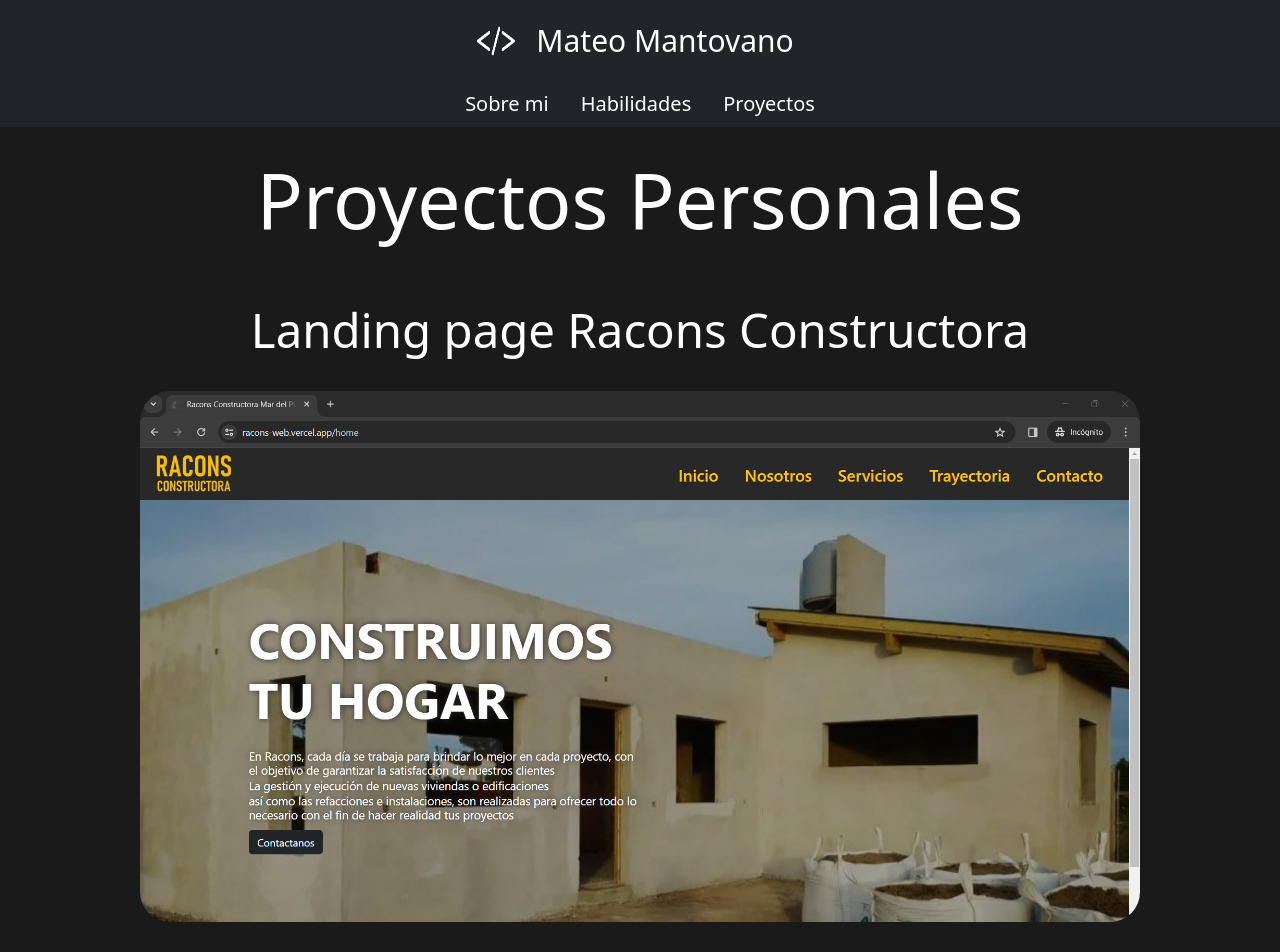
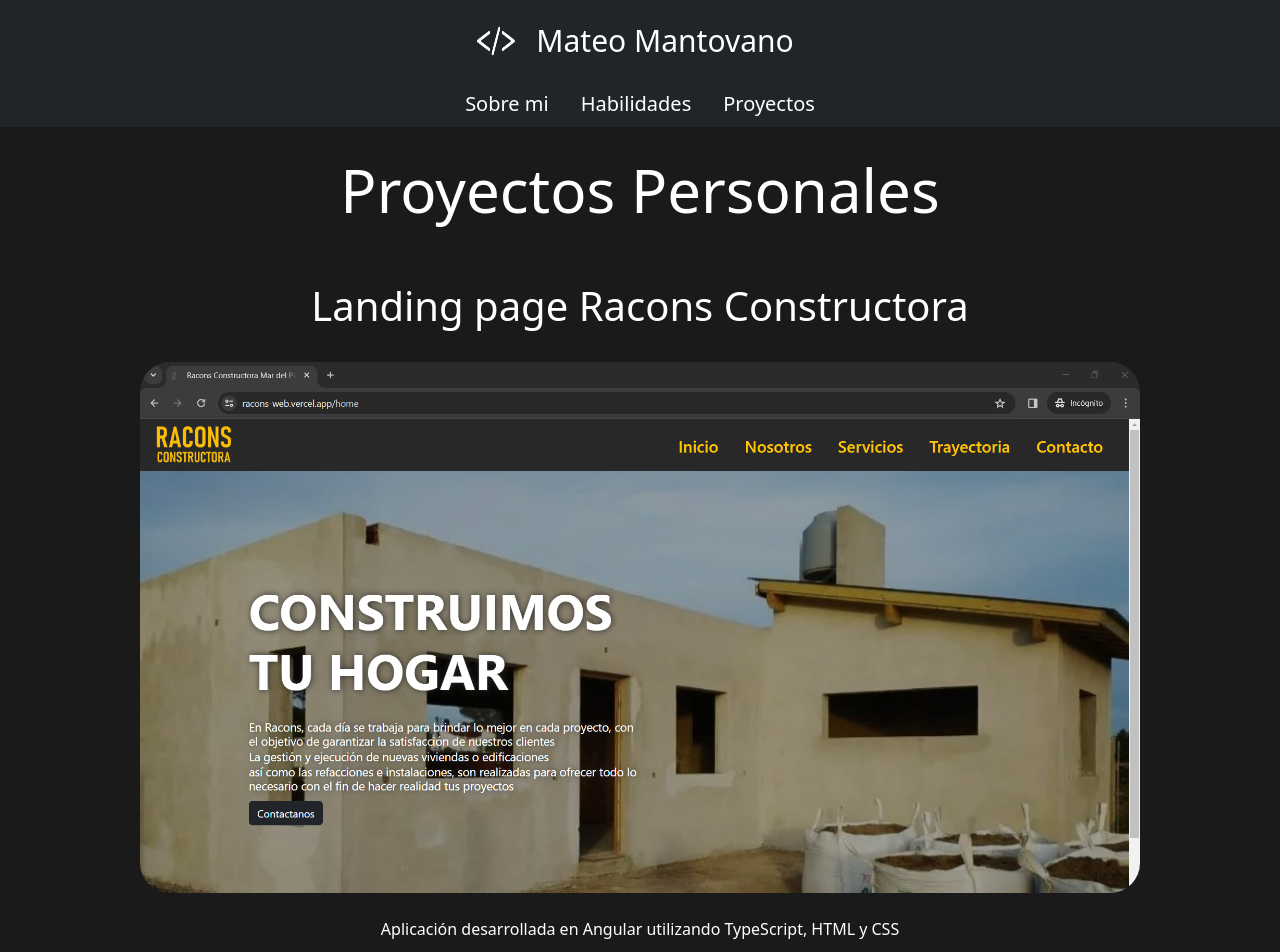
Before and after one commit to mantovanoMateo/mantovanoMateoPortfolio, an Angular app: page /proyects in a window 1280 px wide. Shown: the top 952 px of the page. Built offline with nearby package versions, Linux system fonts and the light colour scheme.

Commit message:
font size changes

```diff
--- a/src/app/components/proyects/proyects.component.css
+++ b/src/app/components/proyects/proyects.component.css
@@ -12,19 +12,16 @@
 
 h1{
     margin-top: 20px;
-    font-size: 6vw;
-    /*font-size: 60px;*/
+    font-size: 60px;
     text-align: center;
 }
 
 h2{
-    font-size: 3.7vw;
-    /*font-size: 40px;*/
+    font-size: 40px;
     text-align: center;
 }
 
 p{
-    font-size: 1.7vw;
     text-align: center;
 }
 
```
